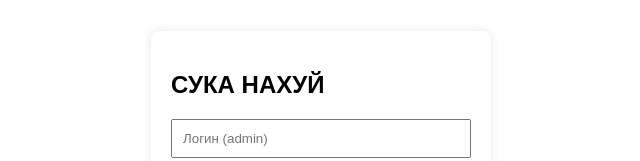
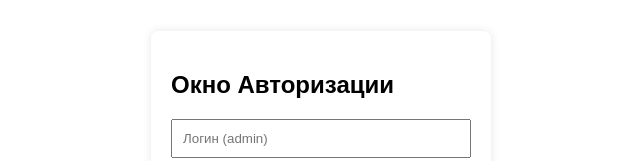
Before and after one commit to DanyaKramer/kurs-app, a website: page jenkins-PROD/public/index.html in a window 1280 px wide. Shown: the part 244-405 px from the top of the page, without its empty margins (319-959 px from the left). Drawn offline with Linux system fonts and the light colour scheme.

Commit message:
Update index.html

```diff
--- a/jenkins-PROD/public/index.html
+++ b/jenkins-PROD/public/index.html
@@ -16,7 +16,7 @@
 <body>
 
 <div class="login-box">
-    <h2>СУКА НАХУЙ</h2>
+    <h2>Окно Авторизации</h2>
     <input type="text" id="username" placeholder="Логин (admin)" required>
     <input type="password" id="password" placeholder="Пароль (admin123)" required>
     <button onclick="login()">Войти</button>
```
